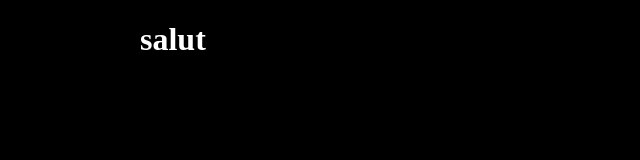
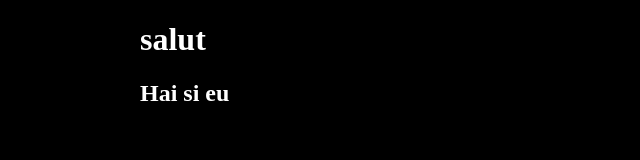
Before and after one commit to crutoigit/lps2313, a plain HTML site: page index.html in a window 1280 px wide. Shown: the whole page, without its empty margins (0-640 px from the left). Drawn offline with Linux system fonts and the light colour scheme.

Commit message:
Am facut si eu

```diff
--- a/index.html
+++ b/index.html
@@ -10,6 +10,8 @@
     <div class="container">
         <h1>salut</h1>
 
+        <h2>Hai si eu</h2>
+
     </div>
 </body>
 </html>
```
